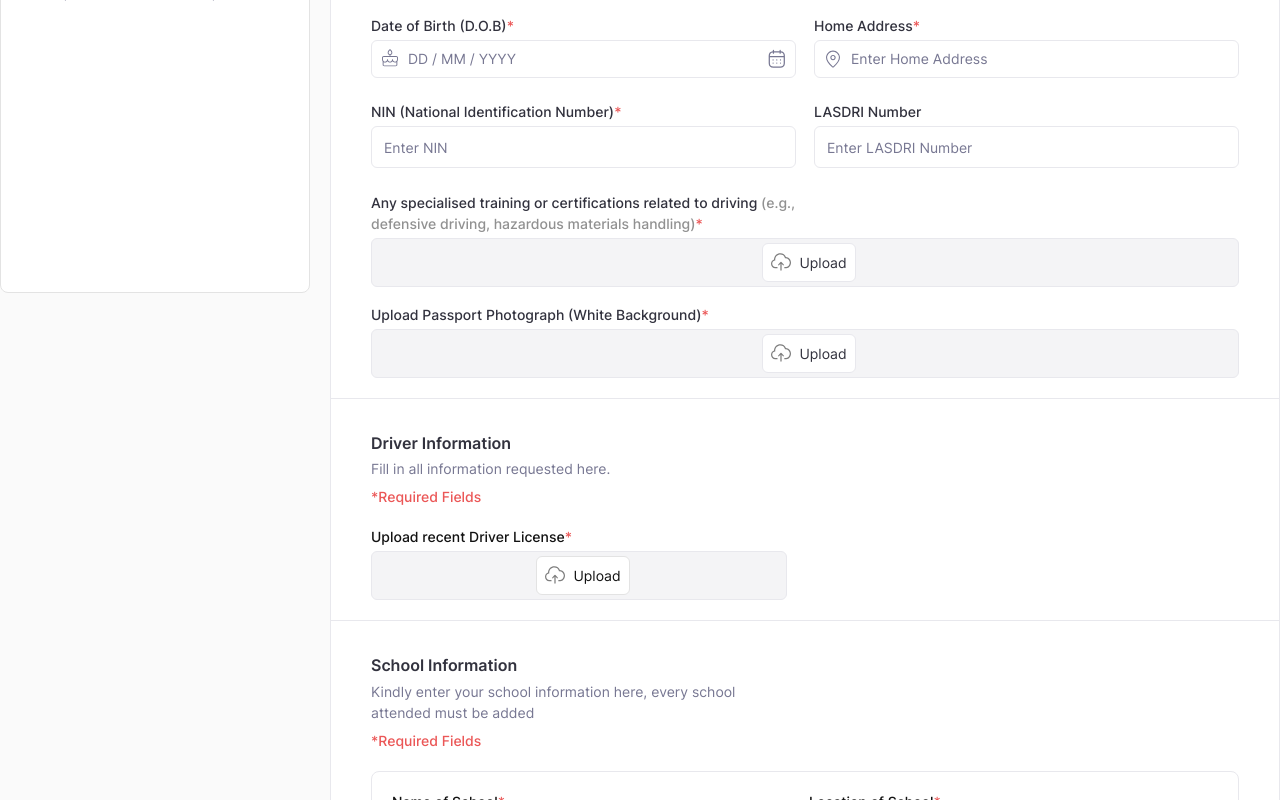
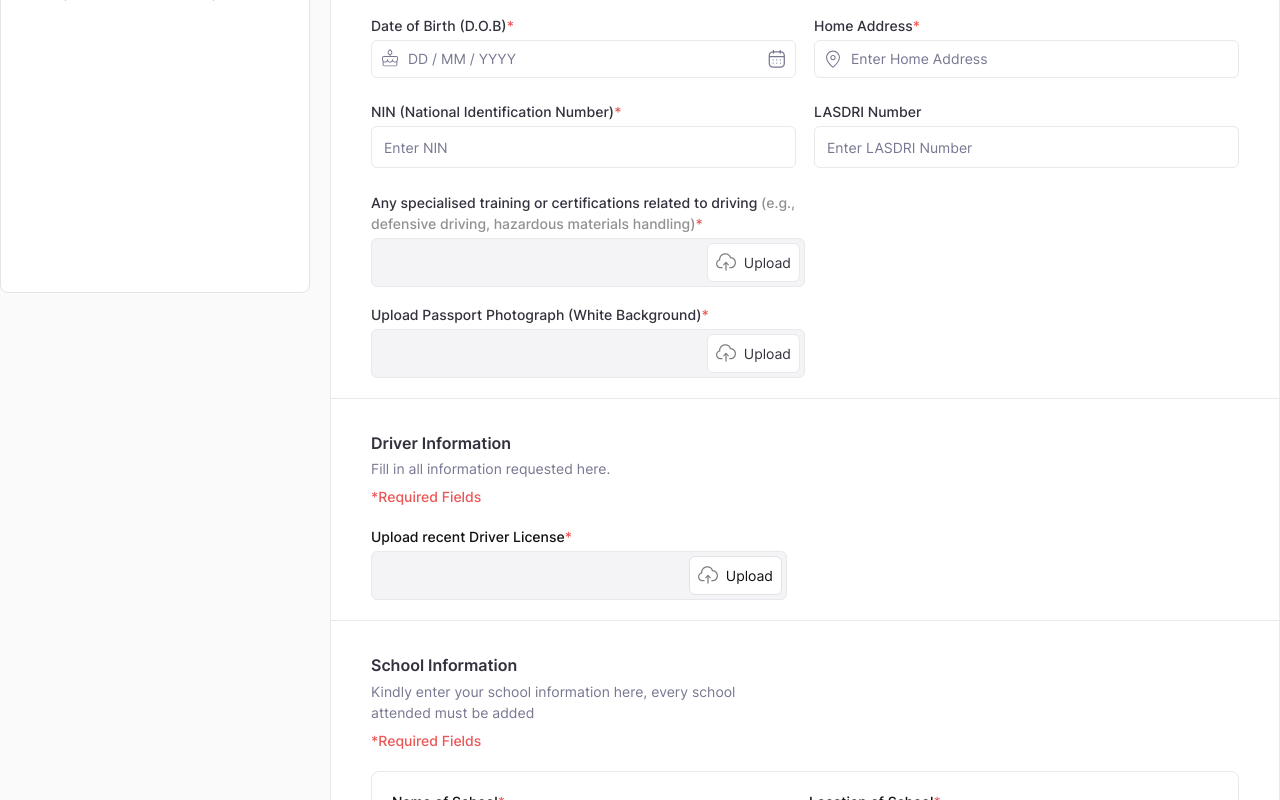
Before and after one commit to Fooagsmart/driva, a React (Create React App) app: page /Desktop1PersonalInformation in a window 1280 px wide. Shown: the part 369-1169 px from the top of the page. Built offline with nearby package versions, Linux system fonts and the light colour scheme.

Commit message:
info done

```diff
--- a/src/Pages/Desktop1PersonalInformation/index.jsx
+++ b/src/Pages/Desktop1PersonalInformation/index.jsx
@@ -334,7 +334,7 @@ const Desktop1PersonalInformationPage = () => {
                                 *
                               </span>
                             </Text>
-                            <div className="bg-gray-100 border border-gray-200 border-solid flex flex-col items-center justify-start pl-3 pr-1 py-1 rounded-md w-full">
+                            <div className="bg-gray-100 border border-gray-200 border-solid flex flex-col items-end justify-start pl-3 pr-1 py-1 rounded-md w-[50%]">
                               <Button
                                 className="border border-gray-200 border-solid cursor-pointer flex items-center justify-center min-w-[92px]"
                                 leftIcon={
@@ -367,7 +367,7 @@ const Desktop1PersonalInformationPage = () => {
                                 *
                               </span>
                             </Text>
-                            <div className="bg-gray-100 border border-gray-200 border-solid flex flex-col items-center justify-start pl-3 pr-1 py-1 rounded-md w-full">
+                            <div className="bg-gray-100 border border-gray-200 border-solid flex flex-col items-end justify-start pl-3 pr-1 py-1 rounded-md w-[50%]">
                               <Button
                                 className="border border-gray-200 border-solid cursor-pointer flex items-center justify-center min-w-[92px] "
                                 leftIcon={
@@ -433,7 +433,7 @@ const Desktop1PersonalInformationPage = () => {
                                   *
                                 </span>
                               </Text>
-                              <div className="bg-gray-100 border border-gray-200 border-solid flex flex-col items-center justify-start pl-3 pr-1 py-1 rounded-md w-full">
+                              <div className="bg-gray-100 border border-gray-200 border-solid flex flex-col items-end justify-start pl-3 pr-1 py-1 rounded-md w-full">
                                 <Button
                                   className="border border-gray-300 border-solid cursor-pointer flex items-center justify-center min-w-[92px]"
 
```
